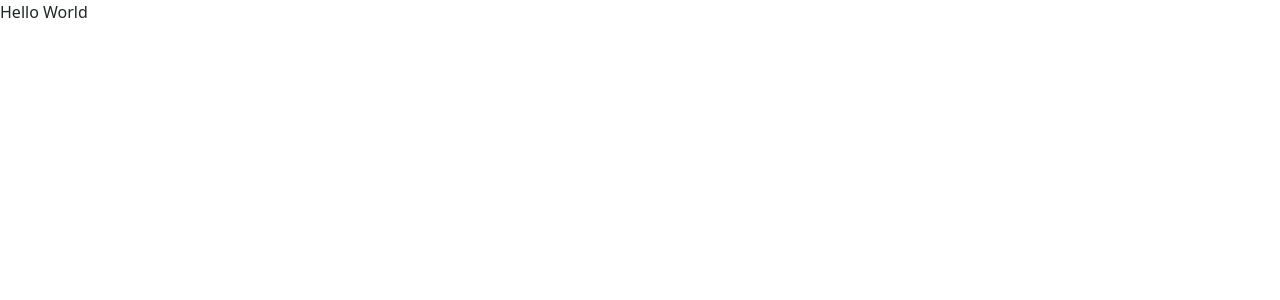
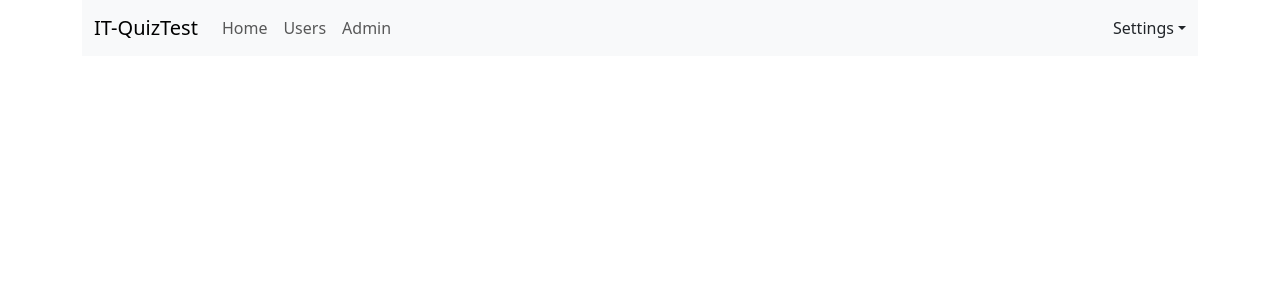
Before and after one commit to DWcoco08/quizTest, a React (Vite) app: page / in a window 1280 px wide. Shown: the top 300 px of the page. Built offline with nearby package versions, Linux system fonts and the light colour scheme.

Commit message:
design navbar

```diff
--- a/src/App.jsx
+++ b/src/App.jsx
@@ -1,9 +1,13 @@
 import "./App.scss";
+import React from "react";
+import NavBar_Header from "./components/Header/Header";
 
 const App = () => {
   return (
     <>
-      <p>Hello World</p>
+      <div className="container">
+        <NavBar_Header />
+      </div>
     </>
   );
 };
--- /dev/null
+++ b/src/components/Header/Header.jsx
@@ -0,0 +1,33 @@
+import Container from "react-bootstrap/Container";
+import Nav from "react-bootstrap/Nav";
+import Navbar from "react-bootstrap/Navbar";
+import NavDropdown from "react-bootstrap/NavDropdown";
+
+const NavBar_Header = () => {
+  return (
+    <Navbar expand="lg" className="bg-body-tertiary">
+      <Container>
+        <Navbar.Brand href="#home">IT-QuizTest</Navbar.Brand>
+        <Navbar.Toggle aria-controls="basic-navbar-nav" />
+        <Navbar.Collapse id="basic-navbar-nav">
+          <Nav className="me-auto">
+            <Nav.Link href="#home">Home</Nav.Link>
+            <Nav.Link href="#Users">Users</Nav.Link>
+            <Nav.Link href="#Admin">Admin</Nav.Link>
+          </Nav>
+          <nav>
+            <NavDropdown title="Settings" id="basic-nav-dropdown">
+              <NavDropdown.Item href="#action/3.1">Login</NavDropdown.Item>
+              <NavDropdown.Item href="#action/3.2">User Info</NavDropdown.Item>
+              <NavDropdown.Item href="#action/3.3">About</NavDropdown.Item>
+              <NavDropdown.Divider />
+              <NavDropdown.Item href="#action/3.4">Log out</NavDropdown.Item>
+            </NavDropdown>
+          </nav>
+        </Navbar.Collapse>
+      </Container>
+    </Navbar>
+  );
+};
+
+export default NavBar_Header;
--- a/src/main.jsx
+++ b/src/main.jsx
@@ -1,6 +1,5 @@
 import { StrictMode } from "react";
 import { createRoot } from "react-dom/client";
-import "./index.css";
 import App from "./App.jsx";
 import "bootstrap/dist/css/bootstrap.min.css";
 
```
Also changed, not shown: src/index.css (deleted, +0 -68 lines).
